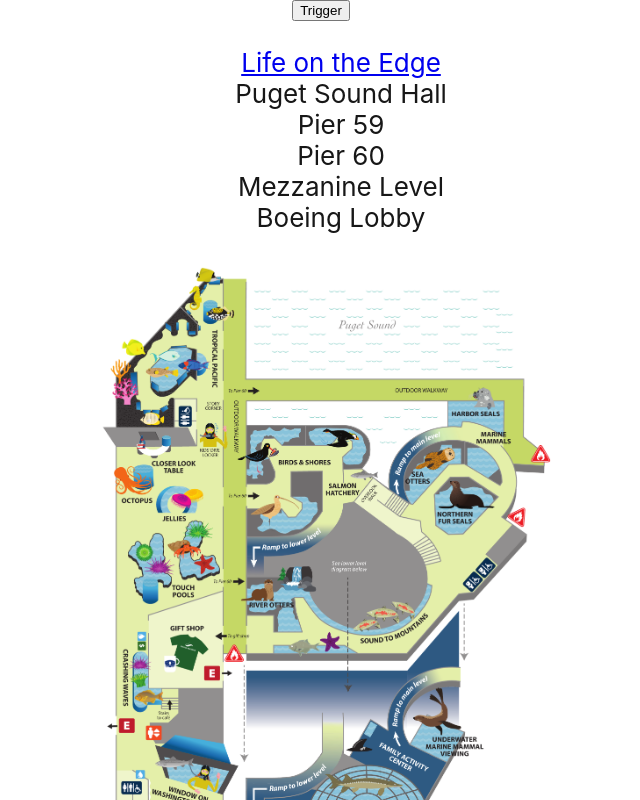
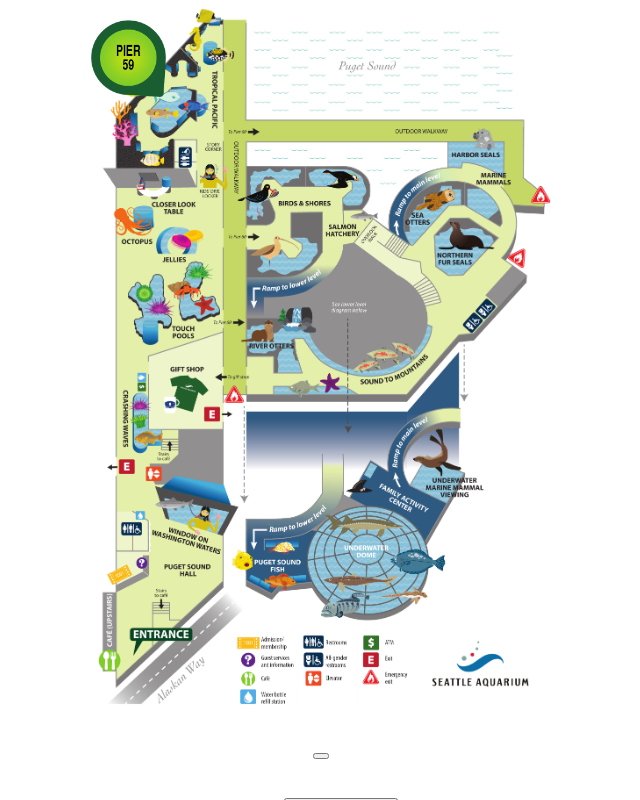
Before and after one commit to wesleyflorence/aquarium_tour, a React (Create React App) app: page / in a window 1280 px wide. Shown: the top 800 px of the page, without its empty margins (319-959 px from the left). Built offline with nearby package versions, Linux system fonts and the light colour scheme.

Commit message:
making popup stateful

```diff
--- a/src/App.css
+++ b/src/App.css
@@ -2,10 +2,6 @@
   text-align: center;
 }
 
-.App-logo {
-  grid-area: logo;
-  pointer-events: none;
-}
 
 /* @media (prefers-reduced-motion: no-preference) { */
 /*   .App-logo { */
@@ -13,16 +9,6 @@
 /*   } */
 /* } */
 
-.App-header {
-  background-color: #171717;
-  min-height: 100vh;
-  display: flex;
-  flex-direction: column;
-  align-items: center;
-  justify-content: center;
-  font-size: calc(10px + 2vmin);
-  color: white;
-}
 
 .App-link {
   color: #61dafb;
--- a/src/Popup.css
+++ b/src/Popup.css
@@ -2,40 +2,6 @@
     display: block;       /* iframes are inline by default */
     background: #000;
     border: none;         /* Reset default border */
-    height: 50vh;        /* Viewport-relative units */
+    height: 60vh;        /* Viewport-relative units */
     width: 100%;
 }
-
-.PopupVideo {
-  font-size: 12px;
-}
-.PopupVideo > .header {
-  width: 100%;
-  border-bottom: 1px solid gray;
-  font-size: 18px;
-  text-align: center;
-  padding: 5px;
-}
-.PopupVideo > .content {
-  width: 100%;
-  padding: 10px 5px;
-}
-.PopupVideo > .actions {
-  width: 100%;
-  padding: 10px 5px;
-  margin: auto;
-  text-align: center;
-}
-.PopupVideo > .close {
-  cursor: pointer;
-  position: absolute;
-  display: block;
-  padding: 2px 5px;
-  line-height: 20px;
-  right: -10px;
-  top: -10px;
-  font-size: 24px;
-  background: #000000;
-  border-radius: 18px;
-  border: 1px solid #cfcece;
-}
--- a/src/Popup.js
+++ /dev/null
@@ -1,17 +0,0 @@
-import React from "react";
-import Popup from "reactjs-popup";
-
-const PopupVideo = () => (
-  <Popup trigger={<button>Trigger</button>} position="center center" modal="true">
-    {close => (
-      <div>
-        <iframe src="https://www.youtube.com/embed/q86g1aop6a8?controls=0" frameborder="0" allow="accelerometer; autoplay; encrypted-media; gyroscope; picture-in-picture" allowfullscreen></iframe>
-        <a className="close" onClick={close}>
-          &times;
-        </a>
-      </div>
-    )}
-  </Popup>
-);
-
-export default PopupVideo;
--- a/src/Tour.css
+++ b/src/Tour.css
@@ -16,4 +16,16 @@
 
 .Tour-Map {
   width: 70vh;
+  position: relative;
 }
+
+.Tour-Map-Image {
+  width: 100%;
+}
+
+.pin {
+  position: absolute;
+  width: 75px;
+  top: 20px;
+  left: 50px;
+}
--- a/src/Tour.js
+++ b/src/Tour.js
@@ -1,22 +1,60 @@
 import React from 'react';
-import map from './assets/Map.png';
+import Popup from "reactjs-popup";
+import aquarium_map from './assets/Map.png';
+import pier59Pin from './assets/pins/pier59-pin.png';
 import './Tour.css';
-import PopupVideo from './Popup';
+
 
 class Tour extends React.Component {
+  constructor() {
+    super(
+    );
+    this.onClick = this.onClick.bind(this);
+    this._popUpClosed = this._popUpClosed.bind(this);
+    this.state = {
+      name: 'React',
+      open:false
+    };
+  }
+
+  _popUpClosed(){
+    this.setState({open: false});
+  }
+
+  onClick(url) {
+    this.setState({
+      open: true,
+      videoUrl: url
+    });
+  }
+
+
   render() {
     return (
       <div className='Tour'>
-      <PopupVideo />
+
+      <Popup open={this.state.open} onClose={this._popUpClosed} position="center center" modal="true">
+      <div>
+      <iframe title="youtube" src={this.state.videoUrl} frameborder="0" allow="accelerometer; autoplay; encrypted-media; gyroscope; picture-in-picture" allowfullscreen></iframe>
+      </div>
+      </Popup>
+
+      <div className='Tour-Map'>
+      <img src={aquarium_map} className='Tour-Map-Image' alt="aquarium map"/>
+      <button onClick={() => this.onClick("https://www.youtube.com/embed/cHjbQsWWOew")}><img src={pier59Pin} className='pin' alt="pin"/></button>
+      <div/>
+
       <ul className='Tour-List'>
-      <li key="lifeOnTheEdge"><a href='https://google.com'> Life on the Edge</a></li>
-      <li key="pugetSoundHall">Puget Sound Hall</li>
-      <li key="pier59">Pier 59</li>
-      <li key="pier60">Pier 60</li>
-      <li key="mezzanineLevel">Mezzanine Level</li>
-      <li key="boeingLobby">Boeing Lobby</li>
+      <li key="lifeOnTheEdge"><button onClick={() => this.onClick("https://www.youtube.com/embed/-FeNdH0ylq4")}>Life on the Edge</button></li>
+      <li key="pugetSoundHall"><button onClick={() => this.onClick("https://www.youtube.com/embed/8ucbwaZfnH4")}>Puget Sound Hall</button></li>
+      <li key="pier59"><button onClick={() => this.onClick("https://www.youtube.com/embed/cHjbQsWWOew")}>Pier 59</button></li>
+      <li key="pier60"><button onClick={() => this.onClick("https://www.youtube.com/embed/87CVAoNPbLM")}>Pier 60</button></li>
+      <li key="mezzaninelevel"><button onClick={() => this.onClick("https://www.youtube.com/embed/nQp0A5Ey4RU")}>Mezzanine Level</button></li>
+      <li key="boeinglobby"><button onClick={() => this.onClick("https://www.youtube.com/embed/yTn_Bw4Vs70")}>Boeing Lobby</button></li>
+      <li key="transitionalgallery"><button onClick={() => this.onClick("https://www.youtube.com/embed/4MSkt3FlYCc")}>Transitional Gallery</button></li>
+      <li key="pacificcoralreef"><button onClick={() => this.onClick("https://www.youtube.com/embed/sDbuEj2P2ZM")}>Pacific Coral Reef</button></li>
       </ul>
-      <img src={map} className='Tour-Map' alt="aquarium map" />
+      </div>
       </div>
     );
   }
```
